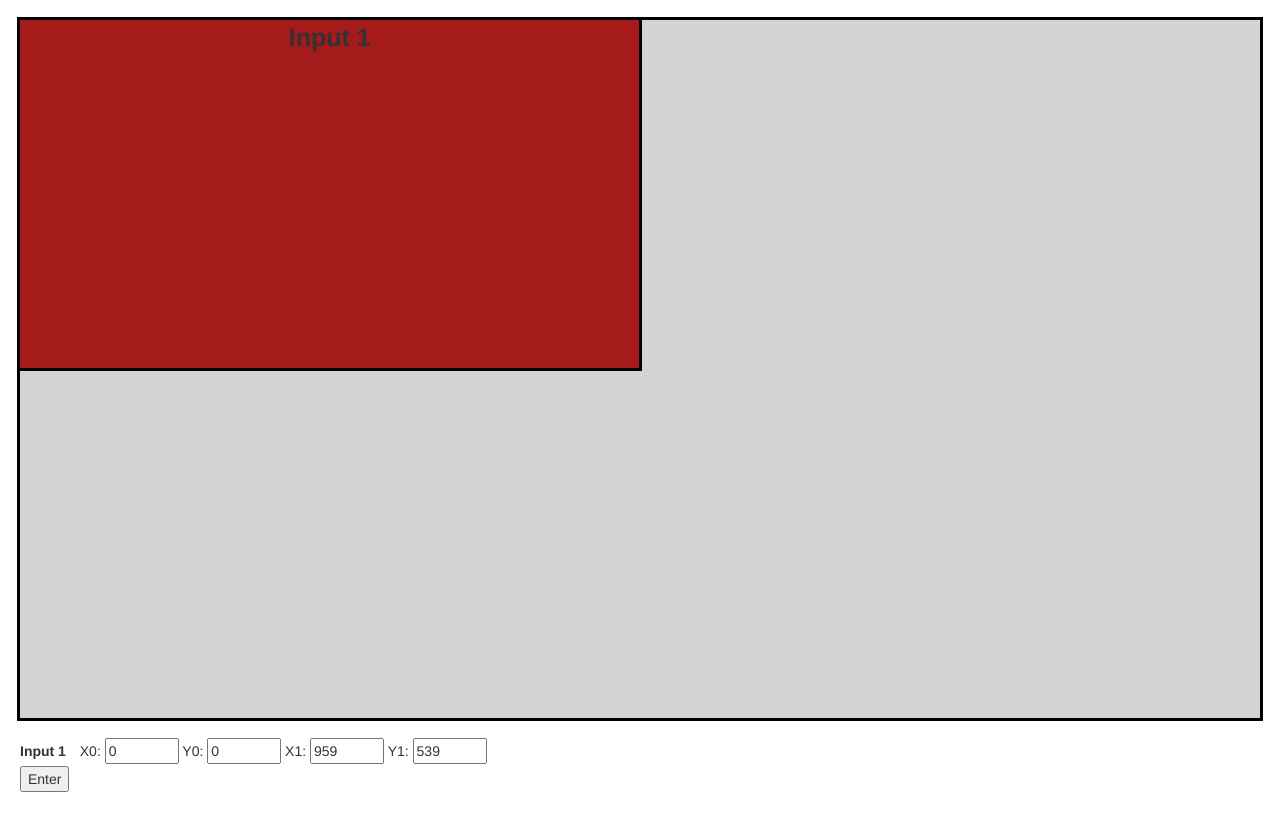
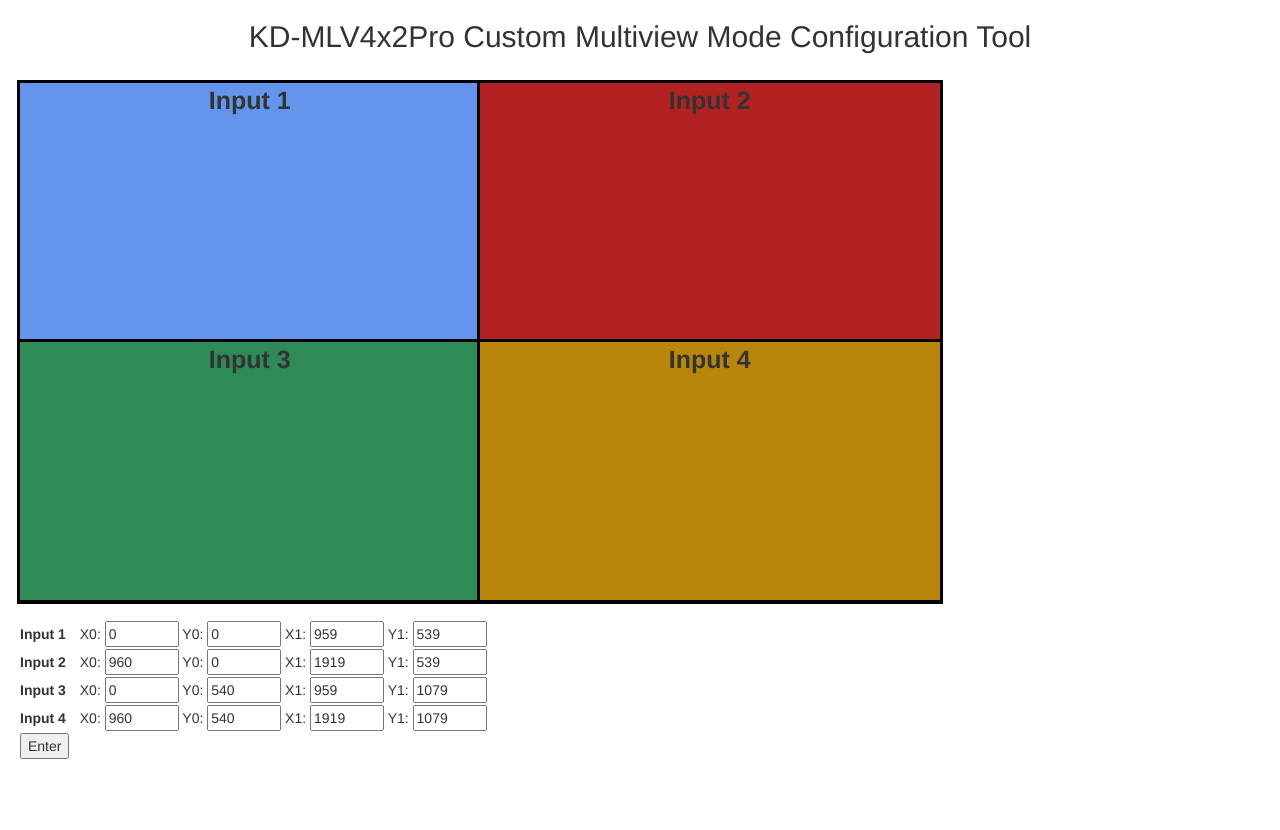
Before and after one commit to NinoD1995/MultiviewTool, a plain HTML site: page index.html in a window 1280 px wide. Both pictures are taken after a click on the button "Enter". After the commit the page ends 809 px from the top, so only its background shows below. Drawn offline with nearby package versions, Linux system fonts and the light colour scheme.

Commit message:
all boxes appear correctly according to input values

```diff
--- a/index.html
+++ b/index.html
@@ -9,13 +9,17 @@
         <link rel="stylesheet" href="https://maxcdn.bootstrapcdn.com/bootstrap/3.3.7/css/bootstrap.min.css">
 
         <style type="text/css" media="all">
+            h2 {
+                text-align: center;
+            }
             .bodydiv {
                 position: absolute;
-                top: 0;
+                top: 20;
                 left: 0;
-                width: 100%;
-                height: 100%;
+                width: 75%;
+                height: 75%;
                 padding: 20px;
+
             }
              .display {
                 outline-style: solid;
@@ -25,6 +29,7 @@
                 height: 0;
                 padding-top: 56.25%;  /* 16:9 aspect ratio */
                 position: relative;
+
             }
             .controls {
                 padding-top: 20px;
@@ -45,21 +50,35 @@
             .quadrant {
                 outline-style: solid;
                 outline-color: black;
-                background-color: rgb(165, 26, 26);
+                /* background-color: rgb(165, 26, 26); */
                 position: absolute;
                 display: inline-block;
                 visibility: hidden;
                 font-weight: 700;
                 font-size: 25px;
                 text-align: center;
-
+            }
+            #box1 {
+                background-color: cornflowerblue;
+            }
+            #box2 {
+                background-color: firebrick;
+            }
+            #box3 {
+                background-color: seagreen;
+            }
+            #box4 {
+                background-color: darkgoldenrod;
             }
         </style>
 
         <script>
             function getValues() {
-                var x = document.getElementById("input1");
-                /* document.getElementById("text").innerHTML = ""; */
+                var j
+                for (j=1; j<=4; j++) {
+                    var inputID = "input" + j;
+                    var x = document.getElementById(inputID);
+                    console.log(inputID);
                     var points = [];
                     var i;
                     for (i=0; i<x.length; i++) {
@@ -67,19 +86,22 @@
                     }
     /*                 document.getElementById("text").innerHTML = points;*/
                     console.log(points);
-                drawBox(points);
+                    drawBox(points, "box" + j);
+                }
             }
 
 
-            function drawBox(points) {
+            function drawBox(points, boxID) {
                 var width_percent = ((points[2]-points[0])/1920)*100;
                 var height_percent = ((points[3]-points[1])/1080)*100;
+                var x_percent = (points[0]/1920)*100;
+                var y_percent = (points[1]/1080)*100;
                 console.log("width % = " + width_percent);
                 console.log("height % = " + height_percent);
-                var box = document.getElementById("box1");
+                var box = document.getElementById(boxID);
 
-                box.style.left = points[0]+"px";
-                box.style.top = points[1]+"px";
+                box.style.left = x_percent + "%";
+                box.style.top = y_percent + "%";
                 box.style.width = (width_percent + "%");
                 box.style.height = (height_percent + "%");
                 box.style.visibility = "visible";
@@ -92,13 +114,18 @@
         </script>
     </head>
 
+    <header>
+        <h2>KD-MLV4x2Pro Custom Multiview Mode Configuration Tool</h2>
+    </header>
     <body>
         <div class="bodydiv">
             <div class="display">
                 <!-- <div class="text" id="text">TEST</div> -->
 
                 <div class="quadrant" id="box1">Input 1</div> <!--box for input 1-->
-
+                <div class="quadrant" id="box2">Input 2</div> <!--box for input 2-->
+                <div class="quadrant" id="box3">Input 3</div> <!--box for input 3-->
+                <div class="quadrant" id="box4">Input 4</div> <!--box for input 4-->
             </div>
 
             <div class="controls">
@@ -109,6 +136,27 @@
                     X1: <input class="input1" type="number" name="x1" value="959" min="0" max="1919">
                     Y1: <input class="input1" type="number" name="y1" value="539" min="0" max="1919">
                 </form>
+                <form id="input2">
+                    <label>Input 2</label>
+                    X0: <input class="input2" type="number" name="x0" value="960" min="0" max="1919">
+                    Y0: <input class="input2" type="number" name="y0" value="0" min="0" max="1079">
+                    X1: <input class="input2" type="number" name="x1" value="1919" min="0" max="1919">
+                    Y1: <input class="input2" type="number" name="y1" value="539" min="0" max="1919">
+                </form>
+                <form id="input3">
+                    <label>Input 3</label>
+                    X0: <input class="input3" type="number" name="x0" value="0" min="0" max="1919">
+                    Y0: <input class="input3" type="number" name="y0" value="540" min="0" max="1079">
+                    X1: <input class="input3" type="number" name="x1" value="959" min="0" max="1919">
+                    Y1: <input class="input3" type="number" name="y1" value="1079" min="0" max="1919">
+                </form>
+                <form id="input4">
+                    <label>Input 4</label>
+                    X0: <input class="input4" type="number" name="x0" value="960" min="0" max="1919">
+                    Y0: <input class="input4" type="number" name="y0" value="540" min="0" max="1079">
+                    X1: <input class="input4" type="number" name="x1" value="1919" min="0" max="1919">
+                    Y1: <input class="input4" type="number" name="y1" value="1079" min="0" max="1919">
+                </form>
                 <button onclick="getValues()" id="btn-enter">Enter</button>
             </div>
         </div>
```
Lines whose indentation alone changed are shown as unchanged.
